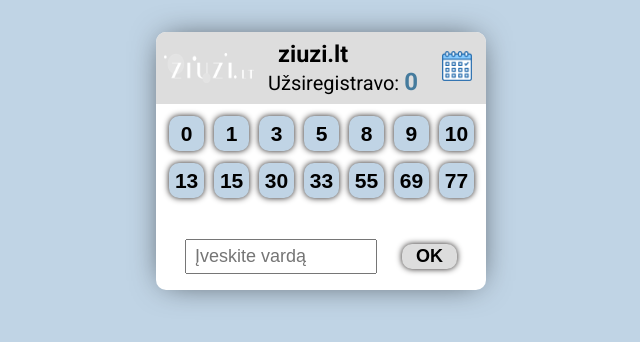
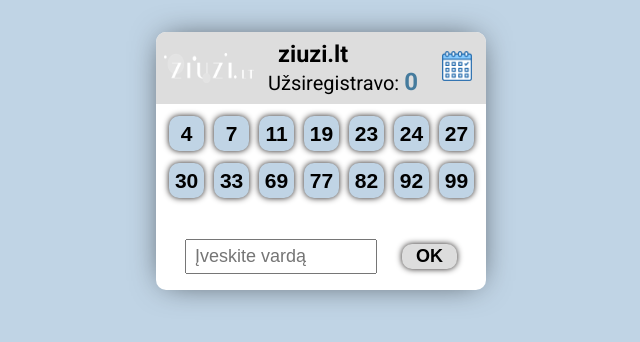
Before and after one commit to aiveris/ziuzi, a plain HTML site: page index.html in a window 1280 px wide. Shown: the full height of the page, 319-959 px from the left. Drawn offline with nearby package versions, Linux system fonts and the light colour scheme; no server answers.

Commit message:
2024-10-14

```diff
--- a/index.html
+++ b/index.html
@@ -41,25 +41,33 @@
         </div>
       </div>
       <div class="players">
-        <button onclick="add_player_0()" id="0" class="" value="0">0</button>
-        <button onclick="add_player_1()" id="1" class="" value="1">1</button>
-        <!--        <button onclick="add_player_2()" id="2" class="" value="2">2</button>-->
-        <button onclick="add_player_3()" id="3" class="" value="3">3</button>
-        <!--        <button onclick="add_player_4()" id="4" class="" value="4">4</button>-->
-        <button onclick="add_player_5()" id="5" class="" value="5">5</button>
-        <!--        <button onclick="add_player_7()" id="7" class="" value="7">7</button>-->
-        <button onclick="add_player_8()" id="8" class="" value="8">8</button>
-        <button onclick="add_player_9()" id="9" class="" value="9">9</button>
-        <button onclick="add_player_10()" id="10" class="" value="10">
-          10
+        <!-- <button onclick="add_player_0()" id="0" class="" value="0">0</button> -->
+        <!-- <button onclick="add_player_1()" id="1" class="" value="1">1</button> -->
+        <!-- <button onclick="add_player_2()" id="2" class="" value="2">2</button>-->
+        <!-- <button onclick="add_player_3()" id="3" class="" value="3">3</button> -->
+        <button onclick="add_player_4()" id="4" class="" value="4">4</button>
+        <!-- <button onclick="add_player_5()" id="5" class="" value="5">5</button> -->
+        <button onclick="add_player_7()" id="7" class="" value="7">7</button>
+        <!-- <button onclick="add_player_8()" id="8" class="" value="8">8</button> -->
+        <!-- <button onclick="add_player_9()" id="9" class="" value="9">9</button> -->
+        <!-- <button onclick="add_player_10()" id="10" class="" value="10">10</button> -->
+        <button onclick="add_player_11()" id="11" class="" value="11">
+          11
         </button>
-        <!--        <button onclick="add_player_11()" id="11" class="" value="11">11</button>-->
-        <button onclick="add_player_13()" id="13" class="" value="13">
-          13
+        <!-- <button onclick="add_player_13()" id="13" class="" value="13">13</button> -->
+        <!-- <button onclick="add_player_14()" id="14" class="" value="14">14</button>-->
+        <!-- <button onclick="add_player_15()" id="15" class="" value="15">15</button> -->
+        <button onclick="add_player_19()" id="19" class="" value="19">
+          19
         </button>
-        <!--        <button onclick="add_player_14()" id="14" class="" value="14">14</button>-->
-        <button onclick="add_player_15()" id="15" class="" value="15">
-          15
+        <button onclick="add_player_23()" id="23" class="" value="23">
+          23
+        </button>
+        <button onclick="add_player_24()" id="24" class="" value="24">
+          24
+        </button>
+        <button onclick="add_player_27()" id="27" class="" value="27">
+          27
         </button>
         <button onclick="add_player_30()" id="30" class="" value="30">
           30
@@ -67,15 +75,22 @@
         <button onclick="add_player_33()" id="33" class="" value="33">
           33
         </button>
-        <!--        <button onclick="add_player_42()" id="42" class="" value="42">42</button>-->
-        <button onclick="add_player_55()" id="55" class="" value="55">
-          55
-        </button>
+        <!-- <button onclick="add_player_42()" id="42" class="" value="42">42</button>-->
+        <!-- <button onclick="add_player_55()" id="55" class="" value="55">55</button> -->
         <button onclick="add_player_69()" id="69" class="" value="69">
           69
         </button>
         <button onclick="add_player_77()" id="77" class="" value="77">
           77
+        </button>
+        <button onclick="add_player_82()" id="82" class="" value="82">
+          82
+        </button>
+        <button onclick="add_player_92()" id="92" class="" value="92">
+          92
+        </button>
+        <button onclick="add_player_99()" id="99" class="" value="99">
+          99
         </button>
       </div>
       <table class="table-a1"></table>
--- a/js/script.js
+++ b/js/script.js
@@ -76,7 +76,7 @@ function add_player_3() {
 }
 function add_player_4() {
   db.collection("a1").add({
-    todo: "Vytautas Rakauskas 4",
+    todo: "Šarūnas Butrimas 4",
   });
 }
 function add_player_5() {
@@ -86,7 +86,7 @@ function add_player_5() {
 }
 function add_player_7() {
   db.collection("a1").add({
-    todo: "Modestas Ulevičius 7",
+    todo: "Evaldas Žemaitis 7",
   });
 }
 function add_player_8() {
@@ -106,7 +106,7 @@ function add_player_10() {
 }
 function add_player_11() {
   db.collection("a1").add({
-    todo: "Tomas Purlys 11",
+    todo: "Karolis Bliodnieks 11",
   });
 }
 function add_player_12() {
@@ -127,6 +127,26 @@ function add_player_14() {
 function add_player_15() {
   db.collection("a1").add({
     todo: "Artūras Simonaitis 15",
+  });
+}
+function add_player_19() {
+  db.collection("a1").add({
+    todo: "Vakaris Stoškus 19",
+  });
+}
+function add_player_23() {
+  db.collection("a1").add({
+    todo: "Justas Sobolevskis 23",
+  });
+}
+function add_player_24() {
+  db.collection("a1").add({
+    todo: "Artūras Šliažas 24",
+  });
+}
+function add_player_27() {
+  db.collection("a1").add({
+    todo: "Mantas Kadzevičius 27",
   });
 }
 function add_player_30() {
@@ -151,14 +171,28 @@ function add_player_55() {
 }
 function add_player_69() {
   db.collection("a1").add({
-    todo: "Mantas Kadzevičius 69",
+    todo: "Raimondas Maslauskas 69",
   });
 }
 function add_player_77() {
   db.collection("a1").add({
-    todo: "Laurynas Ribakas 77",
+    todo: "Donatas Bilius 77",
   });
-  console.log(tr.data - id);
+}
+function add_player_82() {
+  db.collection("a1").add({
+    todo: "Dainius Stoškus 82",
+  });
+}
+function add_player_92() {
+  db.collection("a1").add({
+    todo: "Augustinas Stoškus 92",
+  });
+}
+function add_player_99() {
+  db.collection("a1").add({
+    todo: "Tomas Žiburkus 99",
+  });
 }
 function drop_table() {
   var result = confirm("Want to delete all?");
```
